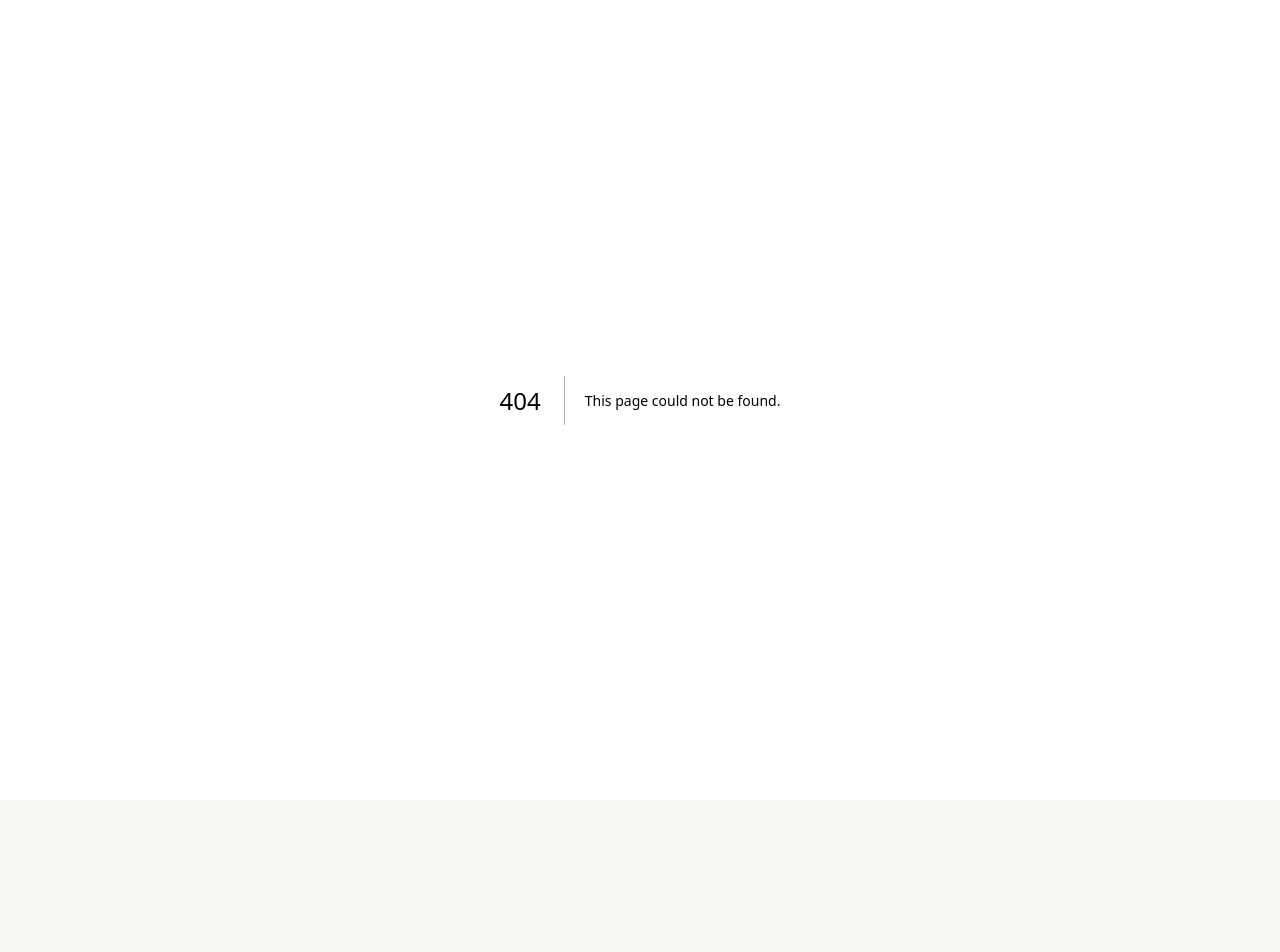
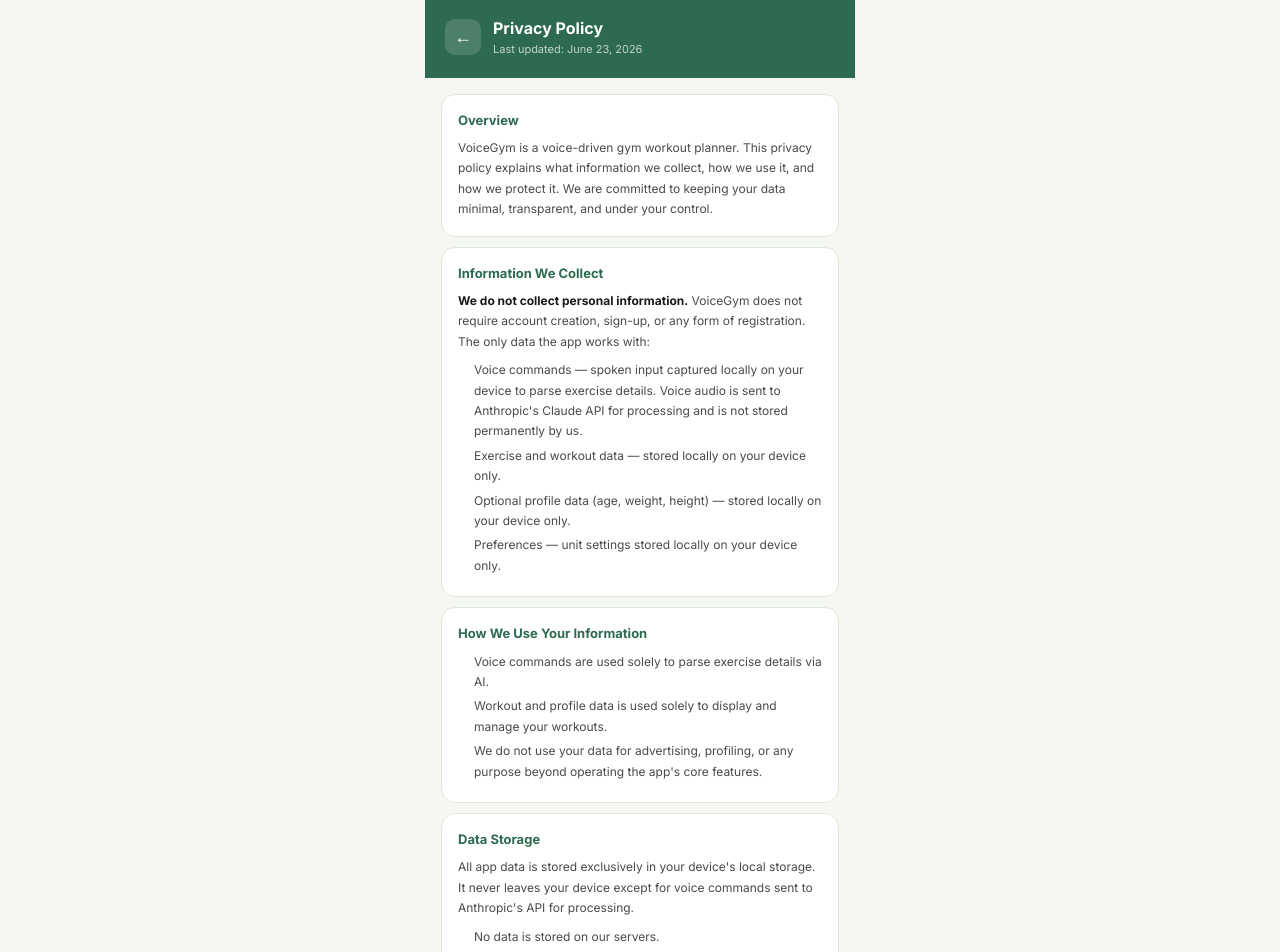
Before and after one commit to Alirezagoodarzi/voicegym-app, a Next.js app: page /privacy in a window 1280 px wide. Before the commit this address had no page. Shown: the top 952 px of the page. Before the commit the page ends 800 px from the top, so only its background shows below. Built offline with nearby package versions, Linux system fonts and the light colour scheme.

Commit message:
feat: privacy policy page, store listing docs, submission assets

```diff
--- a/src/app/(main)/settings/about/page.tsx
+++ b/src/app/(main)/settings/about/page.tsx
@@ -53,7 +53,7 @@
         </p>
 
         {/* Links */}
-        <div style={{ display: 'flex', gap: '8px', marginBottom: '16px' }}>
+        <div style={{ display: 'flex', gap: '8px', marginBottom: '10px' }}>
           {[
             { label: 'GitHub →', href: '#' },
             { label: 'LinkedIn →', href: '#' },
@@ -67,6 +67,15 @@
             </a>
           ))}
         </div>
+
+        {/* Privacy Policy */}
+        <a href="/privacy"
+          style={{ display: 'block', background: '#EEF2E8', border: '1.5px solid #E0E7D8',
+            borderRadius: '10px', padding: '8px 14px', fontSize: '12px',
+            fontWeight: 600, color: '#2D6A4F', textAlign: 'center',
+            textDecoration: 'none', marginBottom: '16px' }}>
+          Privacy Policy →
+        </a>
 
         {/* App info */}
         <div style={{ paddingTop: '14px', borderTop: '1px solid #E0E7D8',
--- /dev/null
+++ b/src/app/privacy/page.tsx
@@ -0,0 +1,163 @@
+'use client'
+import { useRouter } from 'next/navigation'
+
+export default function PrivacyPage() {
+  const router = useRouter()
+
+  return (
+    <div style={{ background: '#F5F7F2', minHeight: '100vh',
+      maxWidth: '430px', margin: '0 auto', paddingBottom: '40px' }}>
+
+      {/* Header */}
+      <div style={{ background: '#2D6A4F', padding: '16px 20px 20px',
+        position: 'sticky', top: 0, zIndex: 10 }}>
+        <div style={{ display: 'flex', alignItems: 'center', gap: '12px' }}>
+          <button
+            onClick={() => router.back()}
+            style={{ background: 'rgba(255,255,255,0.15)', border: 'none',
+              borderRadius: '10px', width: '36px', height: '36px',
+              display: 'flex', alignItems: 'center', justifyContent: 'center',
+              cursor: 'pointer', color: '#fff', fontSize: '18px', flexShrink: 0 }}
+          >
+            ←
+          </button>
+          <div>
+            <div style={{ fontSize: '16px', fontWeight: 700, color: '#fff' }}>
+              Privacy Policy
+            </div>
+            <div style={{ fontSize: '11px', color: 'rgba(255,255,255,0.7)',
+              marginTop: '1px' }}>
+              Last updated: June 23, 2026
+            </div>
+          </div>
+        </div>
+      </div>
+
+      <div style={{ padding: '16px' }}>
+
+        {/* Overview */}
+        <Section title="Overview">
+          VoiceGym is a voice-driven gym workout planner. This privacy policy explains what
+          information we collect, how we use it, and how we protect it. We are committed to
+          keeping your data minimal, transparent, and under your control.
+        </Section>
+
+        {/* Information We Collect */}
+        <Section title="Information We Collect">
+          <strong style={{ color: '#1A1A1A' }}>We do not collect personal information.</strong>
+          {' '}VoiceGym does not require account creation, sign-up, or any form of registration.
+          {'\n\n'}The only data the app works with:
+          <BulletList items={[
+            'Voice commands — spoken input captured locally on your device to parse exercise details. Voice audio is sent to Anthropic\'s Claude API for processing and is not stored permanently by us.',
+            'Exercise and workout data — stored locally on your device only.',
+            'Optional profile data (age, weight, height) — stored locally on your device only.',
+            'Preferences — unit settings stored locally on your device only.',
+          ]} />
+        </Section>
+
+        {/* How We Use Your Information */}
+        <Section title="How We Use Your Information">
+          <BulletList items={[
+            'Voice commands are used solely to parse exercise details via AI.',
+            'Workout and profile data is used solely to display and manage your workouts.',
+            'We do not use your data for advertising, profiling, or any purpose beyond operating the app\'s core features.',
+          ]} />
+        </Section>
+
+        {/* Data Storage */}
+        <Section title="Data Storage">
+          All app data is stored exclusively in your device&apos;s local storage. It never
+          leaves your device except for voice commands sent to Anthropic&apos;s API for processing.
+          <BulletList items={[
+            'No data is stored on our servers.',
+            'No cloud sync in the free tier.',
+            'Uninstalling the app removes all locally stored data.',
+          ]} />
+        </Section>
+
+        {/* Third-Party Services */}
+        <Section title="Third-Party Services (Anthropic Claude API)">
+          VoiceGym uses the Anthropic Claude API to interpret your voice commands and parse
+          them into structured exercise data.
+          <BulletList items={[
+            'When you use a voice command, the transcribed text is sent to Anthropic\'s servers for processing.',
+            'Anthropic\'s data handling is governed by their own Privacy Policy at anthropic.com/privacy.',
+            'We do not send any personal profile data (age, weight, height) to Anthropic.',
+            'Voice audio is processed on-device by your browser\'s Web Speech API before any text is sent to Anthropic.',
+          ]} />
+        </Section>
+
+        {/* Voice Data */}
+        <Section title="Voice Data">
+          <BulletList items={[
+            'Voice audio is captured and transcribed entirely on your device using the browser\'s built-in Web Speech API.',
+            'Only the resulting text transcript is sent to Anthropic\'s Claude API.',
+            'No audio recordings are stored or transmitted by VoiceGym.',
+            'Transcripts are processed in real time and not retained after the exercise is parsed.',
+          ]} />
+        </Section>
+
+        {/* Children's Privacy */}
+        <Section title="Children's Privacy">
+          VoiceGym is not directed at children under the age of 13. We do not knowingly
+          collect any information from children under 13. If you believe a child under 13
+          has used the app, please contact us and we will take appropriate steps.
+        </Section>
+
+        {/* Changes */}
+        <Section title="Changes to This Policy">
+          We may update this privacy policy from time to time. When we do, we will update
+          the &quot;Last updated&quot; date at the top of this document. Continued use of the app
+          after changes constitutes acceptance of the revised policy.
+        </Section>
+
+        {/* Contact */}
+        <Section title="Contact Us">
+          If you have questions or concerns about this privacy policy, please contact us:
+          <div style={{ marginTop: '10px', background: '#EEF2E8',
+            border: '1.5px solid #E0E7D8', borderRadius: '10px', padding: '12px 14px' }}>
+            <div style={{ fontSize: '12px', fontWeight: 600, color: '#2D6A4F' }}>Email</div>
+            <div style={{ fontSize: '13px', color: '#1A1A1A', marginTop: '2px' }}>
+              privacy@voicegym.app
+            </div>
+          </div>
+        </Section>
+
+        {/* Footer */}
+        <div style={{ textAlign: 'center', marginTop: '24px',
+          fontSize: '11px', color: '#9A9A9A', lineHeight: '1.6' }}>
+          © 2026 Dr. Alireza Goodarzi. All rights reserved.{'\n'}
+          VoiceGym v1.0.0
+        </div>
+      </div>
+    </div>
+  )
+}
+
+function Section({ title, children }: { title: string; children: React.ReactNode }) {
+  return (
+    <div style={{ background: '#fff', border: '1.5px solid #E0E7D8',
+      borderRadius: '14px', padding: '16px', marginBottom: '10px' }}>
+      <div style={{ fontSize: '13px', fontWeight: 700, color: '#2D6A4F',
+        marginBottom: '8px' }}>
+        {title}
+      </div>
+      <div style={{ fontSize: '12px', color: '#4A4A4A', lineHeight: '1.7' }}>
+        {children}
+      </div>
+    </div>
+  )
+}
+
+function BulletList({ items }: { items: string[] }) {
+  return (
+    <ul style={{ margin: '8px 0 0', paddingLeft: '16px' }}>
+      {items.map((item, i) => (
+        <li key={i} style={{ fontSize: '12px', color: '#4A4A4A',
+          lineHeight: '1.7', marginBottom: '4px' }}>
+          {item}
+        </li>
+      ))}
+    </ul>
+  )
+}
```
Also changed, not shown: 6 other files (tests, documents, lock files or other folders).
